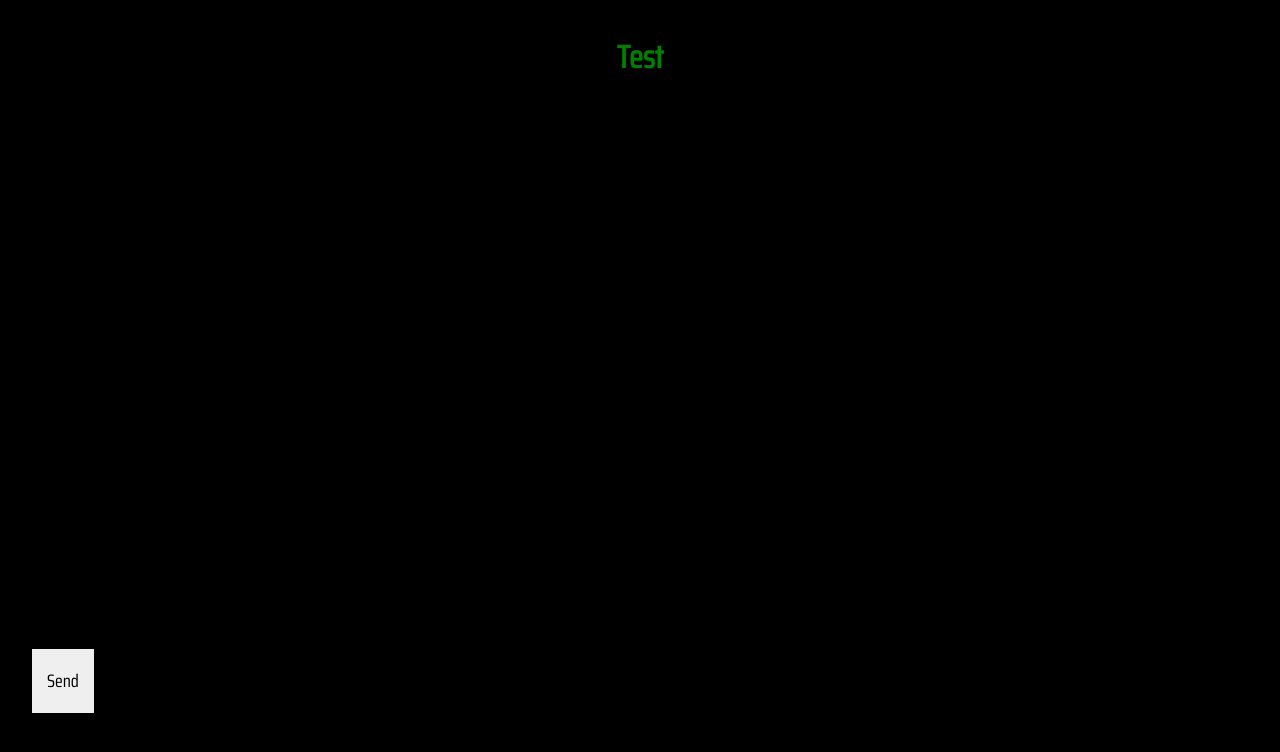
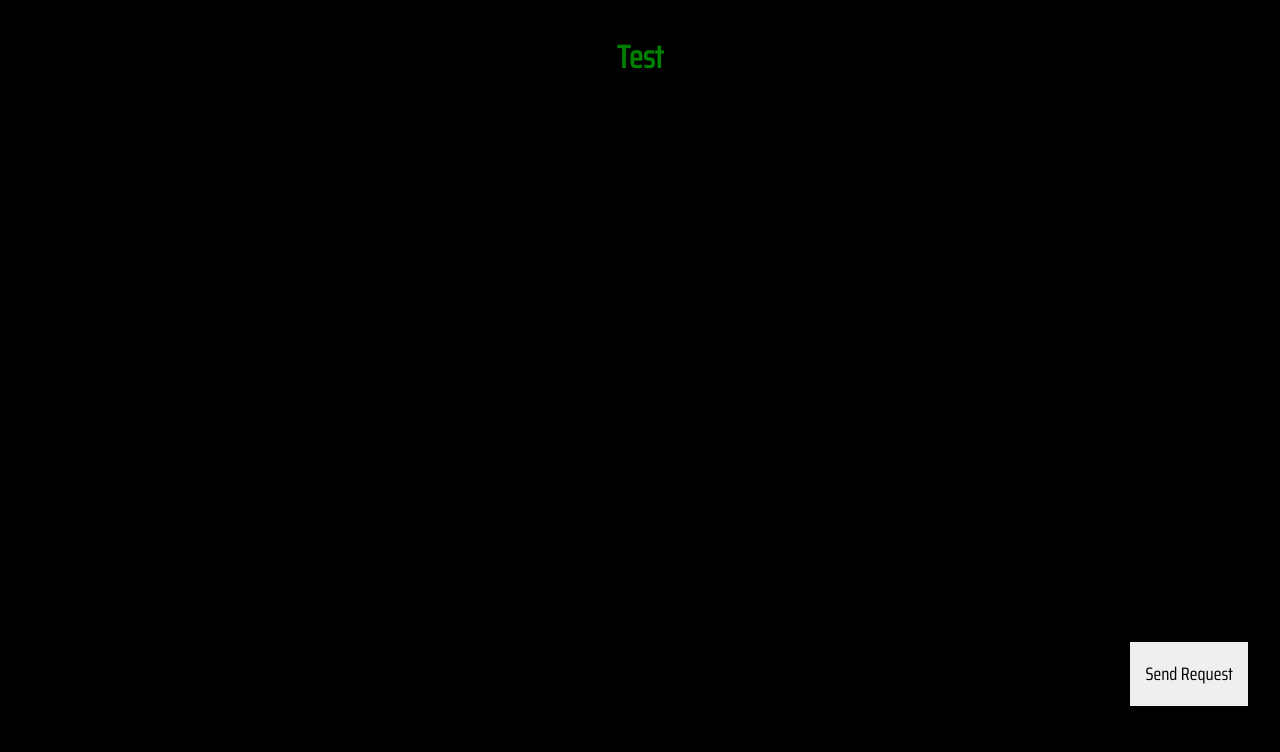
Before and after one commit to IlyaKrapivnoy/console_app, a React (Create React App) app: page / in a window 1280 px wide. Shown: the top 752 px of the page. Built offline with nearby package versions, Linux system fonts and the light colour scheme.

Commit message:
btn styling

```diff
--- a/src/App.js
+++ b/src/App.js
@@ -17,8 +17,10 @@ function App() {
             <Flex justify='center'>
                 <Title color={'green'}>Test</Title>
             </Flex>
-            <Console />
-            <Button>Send</Button>
+            <Flex direction='column'>
+                <Console />
+                <Button align='flex-end'>Send Request</Button>
+            </Flex>
         </AppWrapper>
     );
 }
--- a/src/components/Button.jsx
+++ b/src/components/Button.jsx
@@ -6,6 +6,7 @@ const StyledButton = styled.button`
     padding: 18px 15px;
     font-size: 18px;
     cursor: pointer;
+    align-self: ${(props) => props.align || 'stretch'};
     &:focus {
         outline: none;
     }
```
